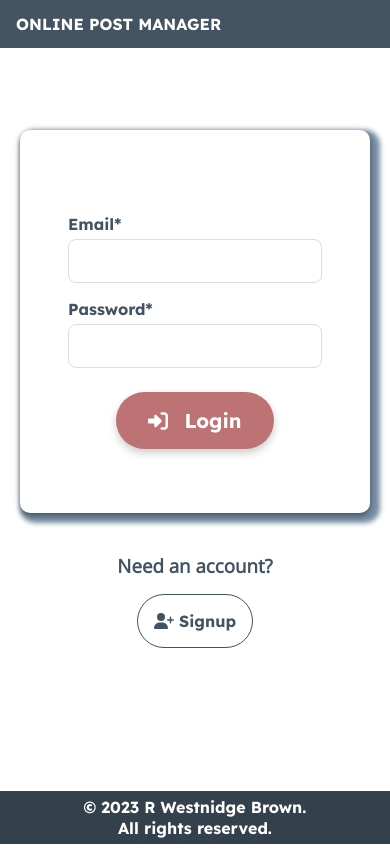
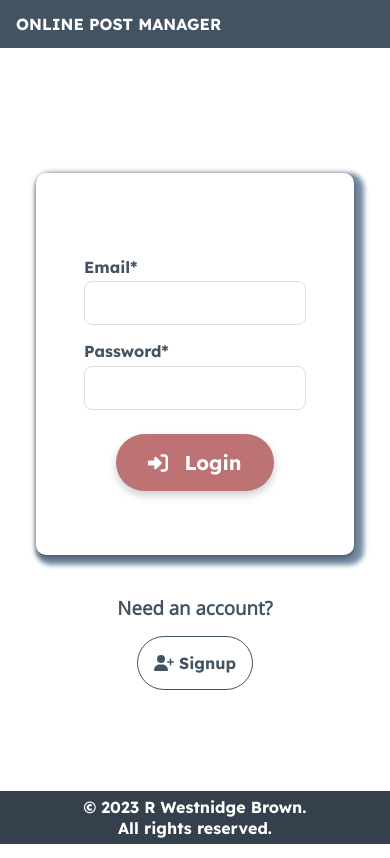
Before and after one commit to rhw-repo/mern-post-app, a React (Create React App) app in the folder frontend/: page /login in a window 390 px wide. Built offline with nearby package versions, Linux system fonts and the light colour scheme.

Commit message:
Login Form: absolute centering

```diff
--- a/frontend/src/pages/Login/Login.module.css
+++ b/frontend/src/pages/Login/Login.module.css
@@ -1,4 +1,13 @@
 /* Styles specific to Login page  */
+.loginWrapper {
+    display: flex;
+    flex-direction: column;
+    justify-content: center;
+    align-items: center;
+    min-height: 85vh;
+    padding: 1rem;
+}
+
 .loginForm {
     margin: 0 auto;
     width: 28rem;
@@ -6,14 +15,6 @@
 }
 
 @media (max-width: 920px) {
-    .loginWrapper {
-        min-height: 75dvh;
-        display: flex;
-        flex-direction: column;
-        justify-content: center;
-        align-items: center;
-    }
-
     .loginSwitchFormsBtns {
         margin-top: 1.5rem;
     }
@@ -23,10 +24,10 @@
     .loginWrapper {
         transform: scale(1.16);
         margin: 4rem auto;
-        display: flex;
+       /* display: flex;
         flex-direction: column;
         justify-content: center;
-        align-items: center;
+        align-items: center;*/
     }
 }
 
```
